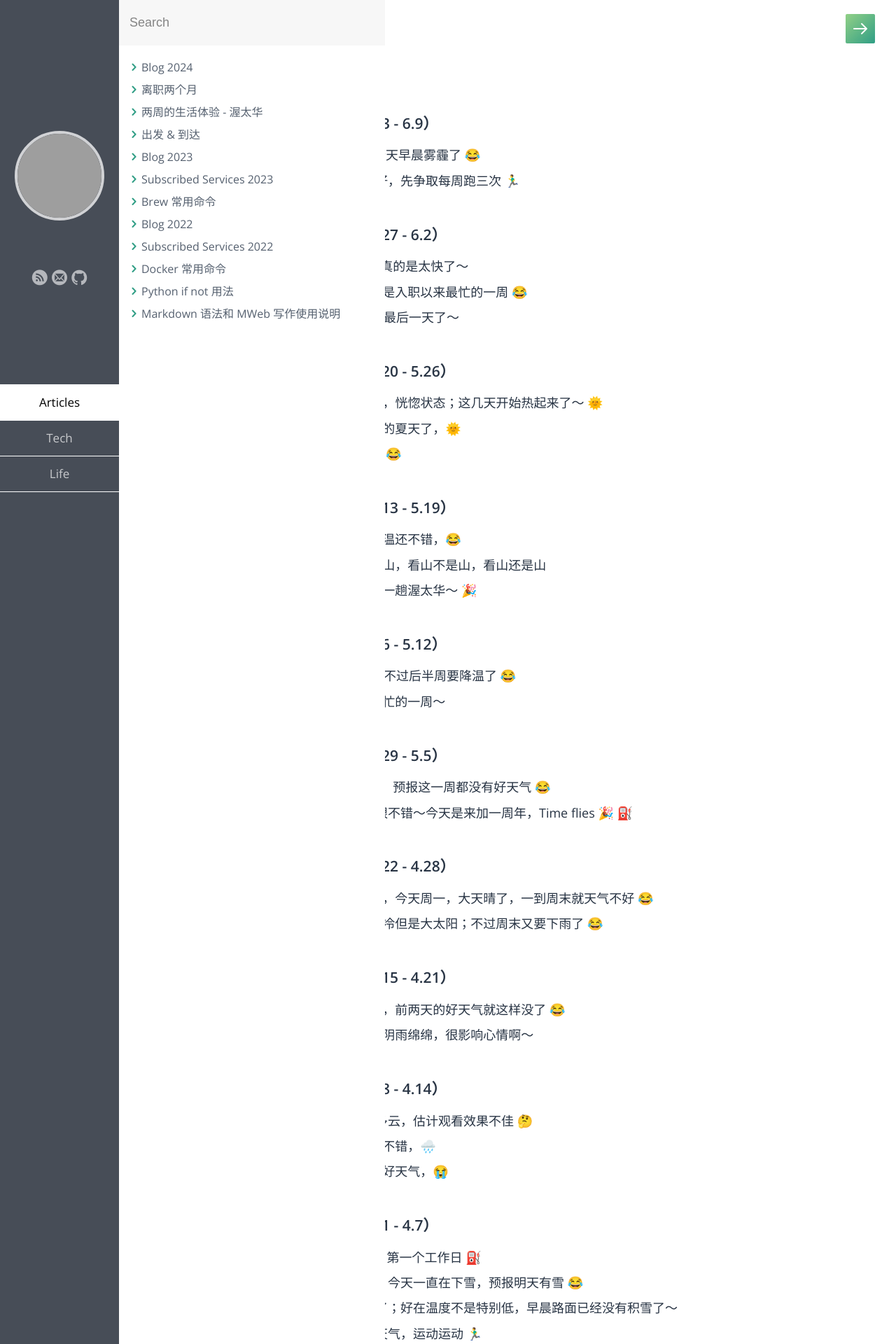
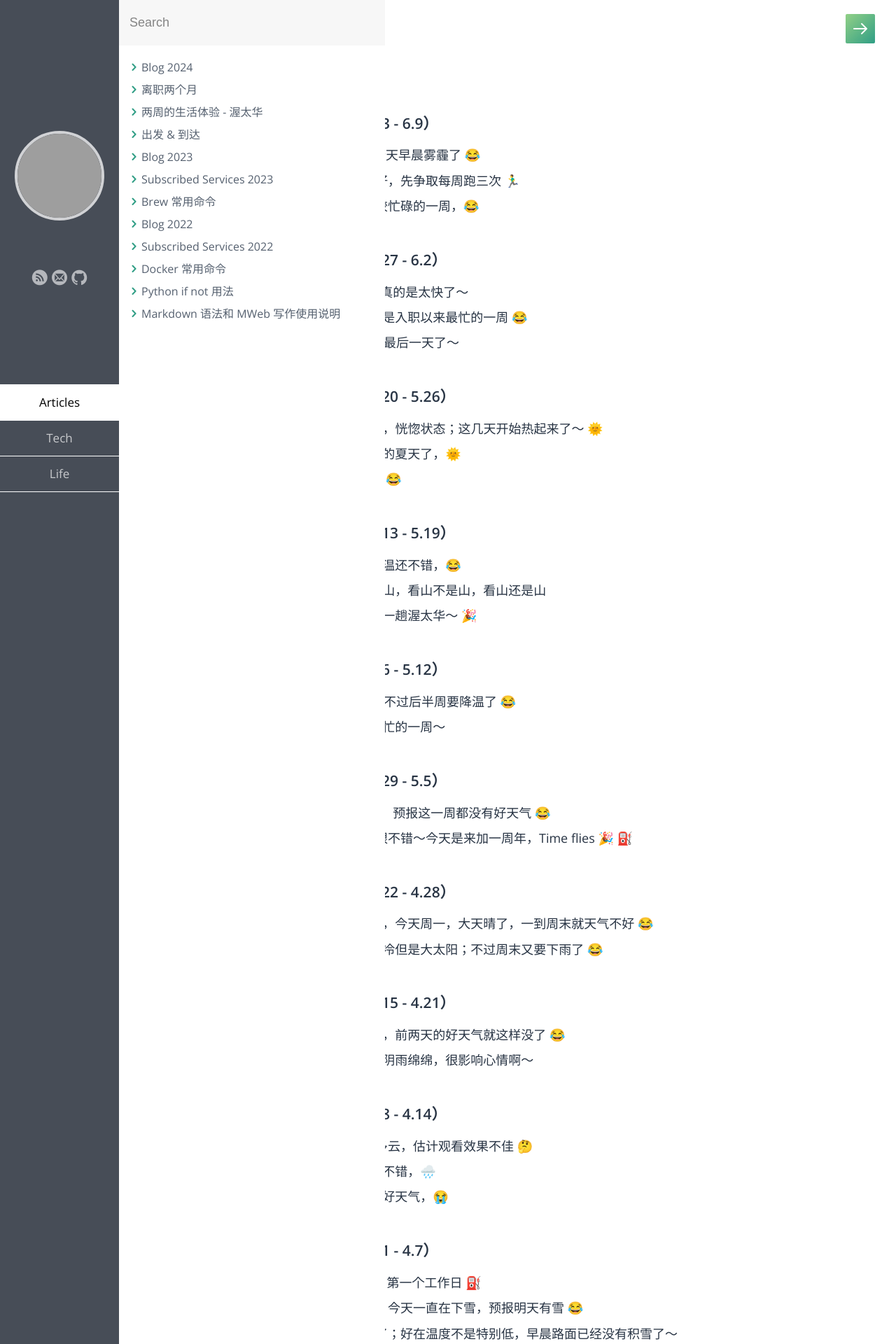
Before and after one commit to samxupeiran/samxupeiran.github.io, a Jekyll site: the page built from _posts/life/2024-01-02-my-blog.md, in a window 1280 px wide. Shown: the top 1920 px of the page at 70% size. Built offline with Jekyll 4.4.1, drawn with Linux system fonts in a browser that asks for light colours; some web fonts are replaced; grey boxes are pictures that could not be loaded.

Commit message:
feat: add weekly blog 6/7

```diff
--- a/_posts/life/2024-01-02-my-blog.md
+++ b/_posts/life/2024-01-02-my-blog.md
@@ -9,6 +9,7 @@ tags: Blog
 - ### 2024 年 6 月 第 2 周（6.3 - 6.9）
      - 6.3 6 月第一个工作日，今天早晨雾霾了 😂
      - 6.4 昨晚出去跑步了，美好，先争取每周跑三次 🏃‍♂️
+     - 6.7 周五了，这周也是比较忙碌的一周，😂
 
 - ### 2024 年 6 月 第 1 周（5.27 - 6.2）
      - 5.27 5 月最后一周，时间真的是太快了～
```
